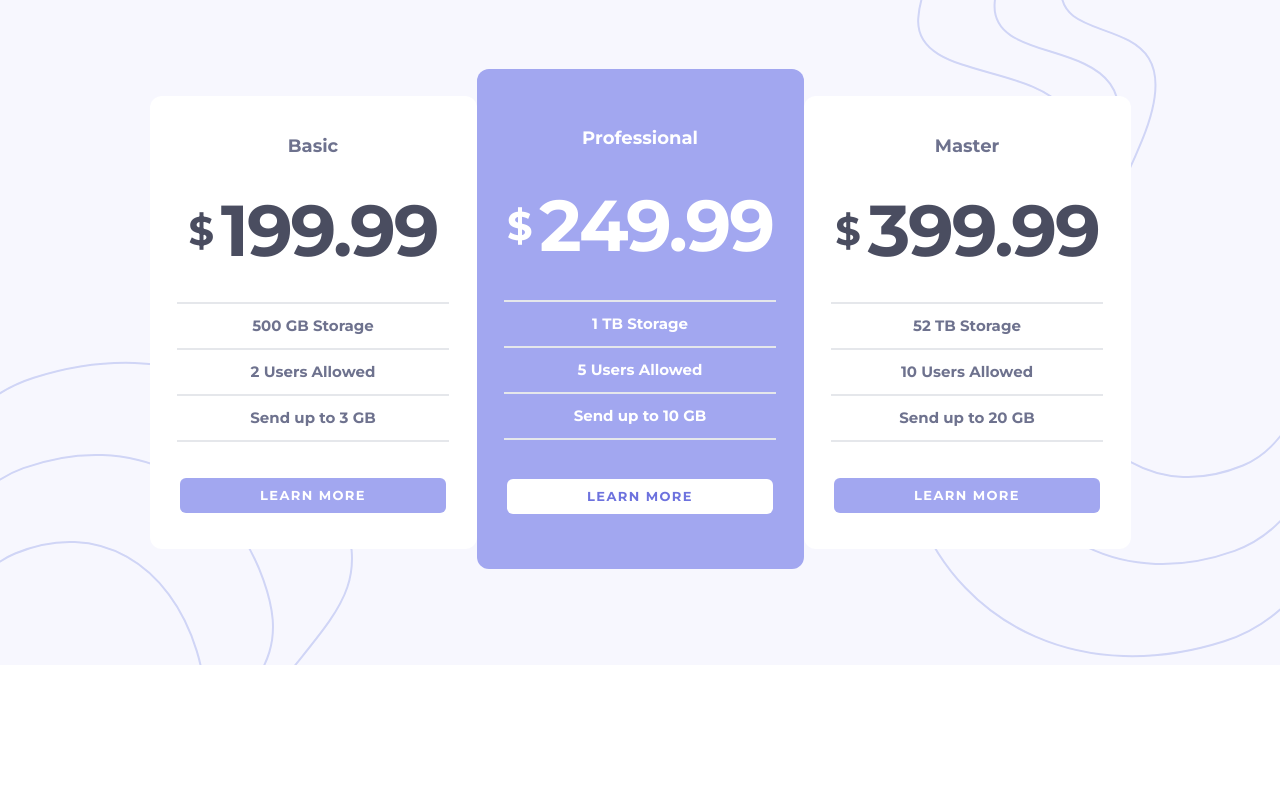
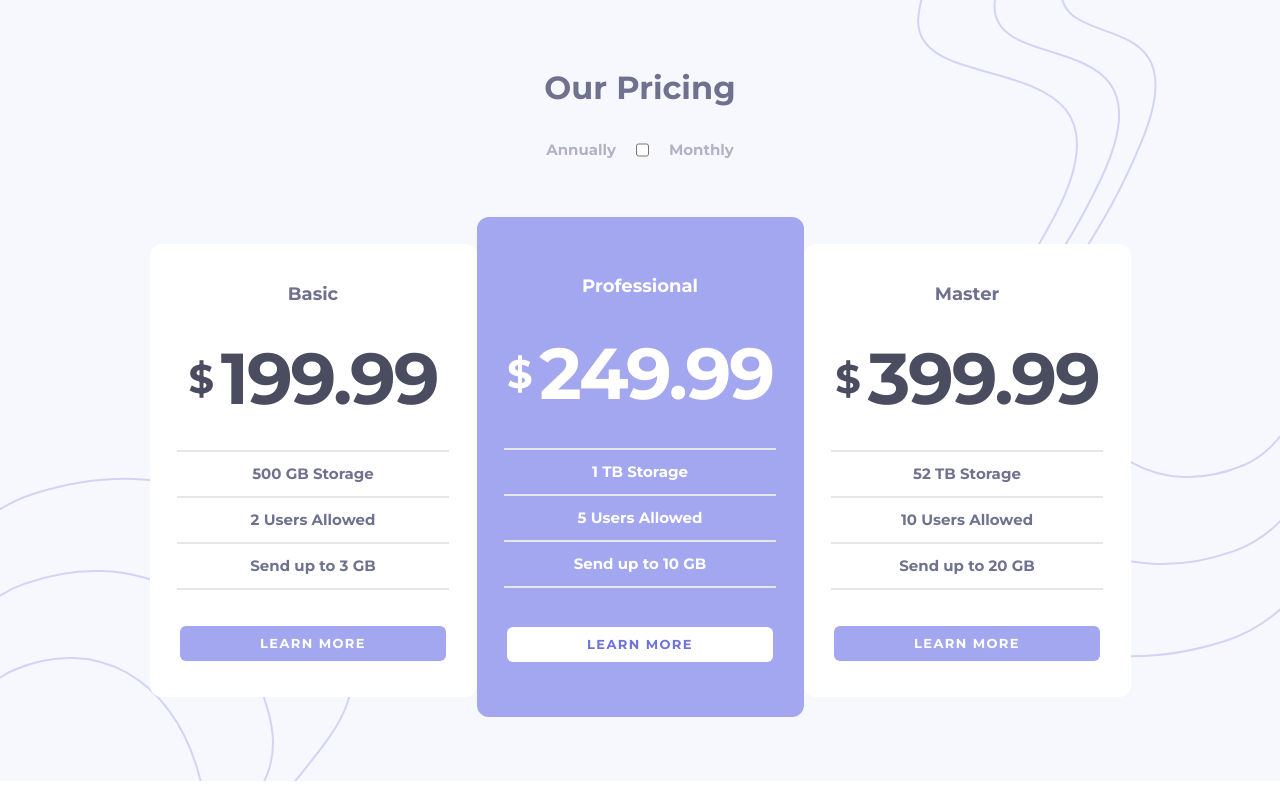
Before and after one commit to mehdias63/Pricing-component-with-toggle-master, a React (Vite) app: page / in a window 1280 px wide. Built offline with nearby package versions, Linux system fonts and the light colour scheme.

Commit message:
update app 2

```diff
--- a/src/App.jsx
+++ b/src/App.jsx
@@ -5,9 +5,17 @@ import Card from './components/Card'
 function App() {
 
   return (
-    <main className='relative px-6 py-24 max-w-[90rem] flex items-center justify-center mx-auto bg-light-gray font-mont'>
+    <main className='relative px-6 py-16 max-w-[90rem] flex flex-col items-center justify-center mx-auto bg-light-gray font-mont'>
       <img src='/images/bg-bottom.svg' className='absolute bottom-0 left-0 z-0'/>
       <img src='/images/bg-top.svg' className='absolute top-0 right-0 z-0'/>
+      <div className='md:mb-20 flex flex-col items-center'>
+        <p className='text-[2rem] font-bold text-dark-gray mb-6'>Our Pricing</p>
+        <div className='flex gap-5'>
+        <label className='lab'>Annually</label>
+        <input type="checkbox" />
+        <label className='lab'>Monthly</label>
+        </div>
+      </div>
       <div className='flex flex-col md:flex-row gap-6 md:gap-0 z-10'>
       <Card
       text="Basic"
--- a/src/index.css
+++ b/src/index.css
@@ -10,4 +10,7 @@
       .bord2 {
         @apply border-b-2;
       }
+      .lab {
+        @apply text-[0.9375rem] font-bold leading-7 opacity-50 text-dark-gray;
+      }
 }
```
